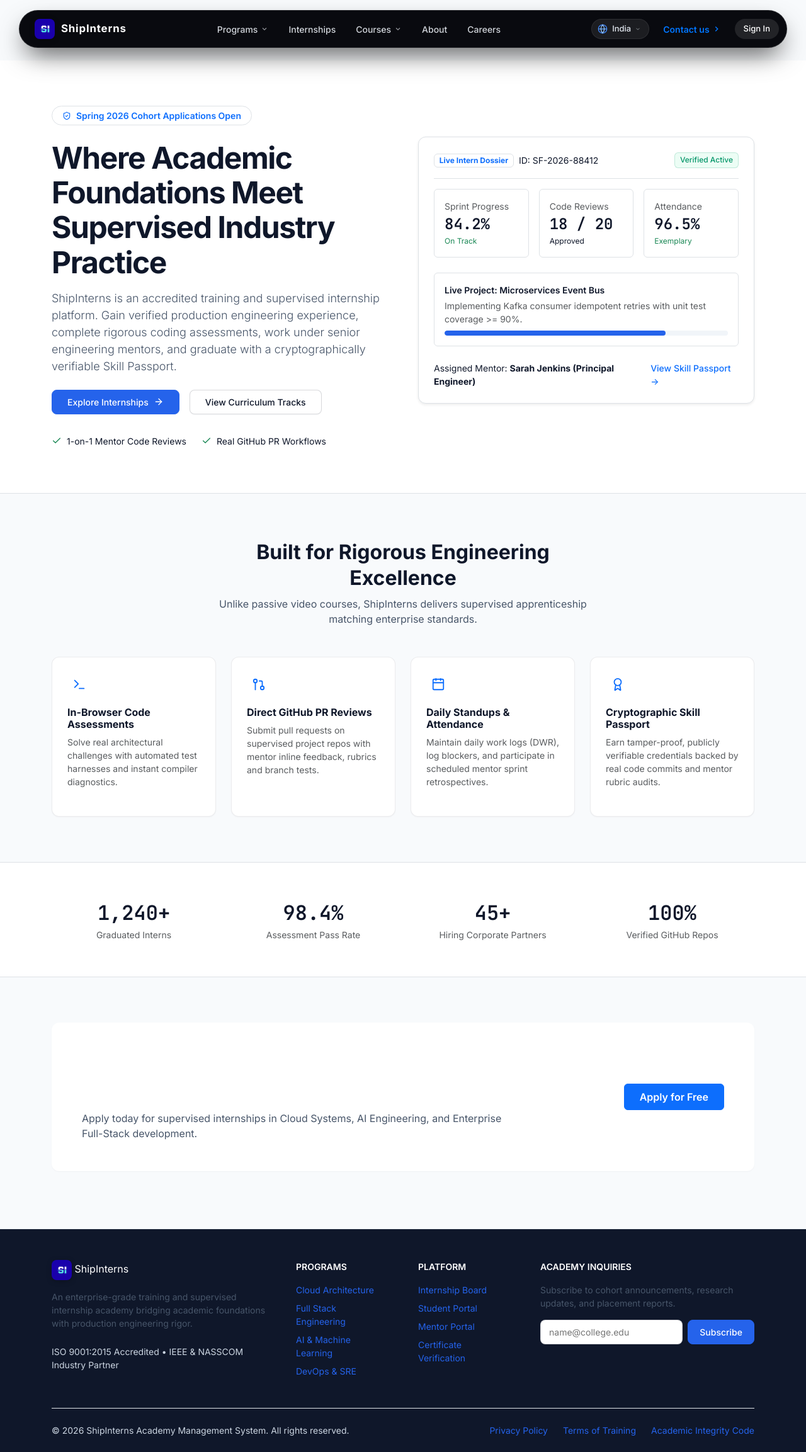
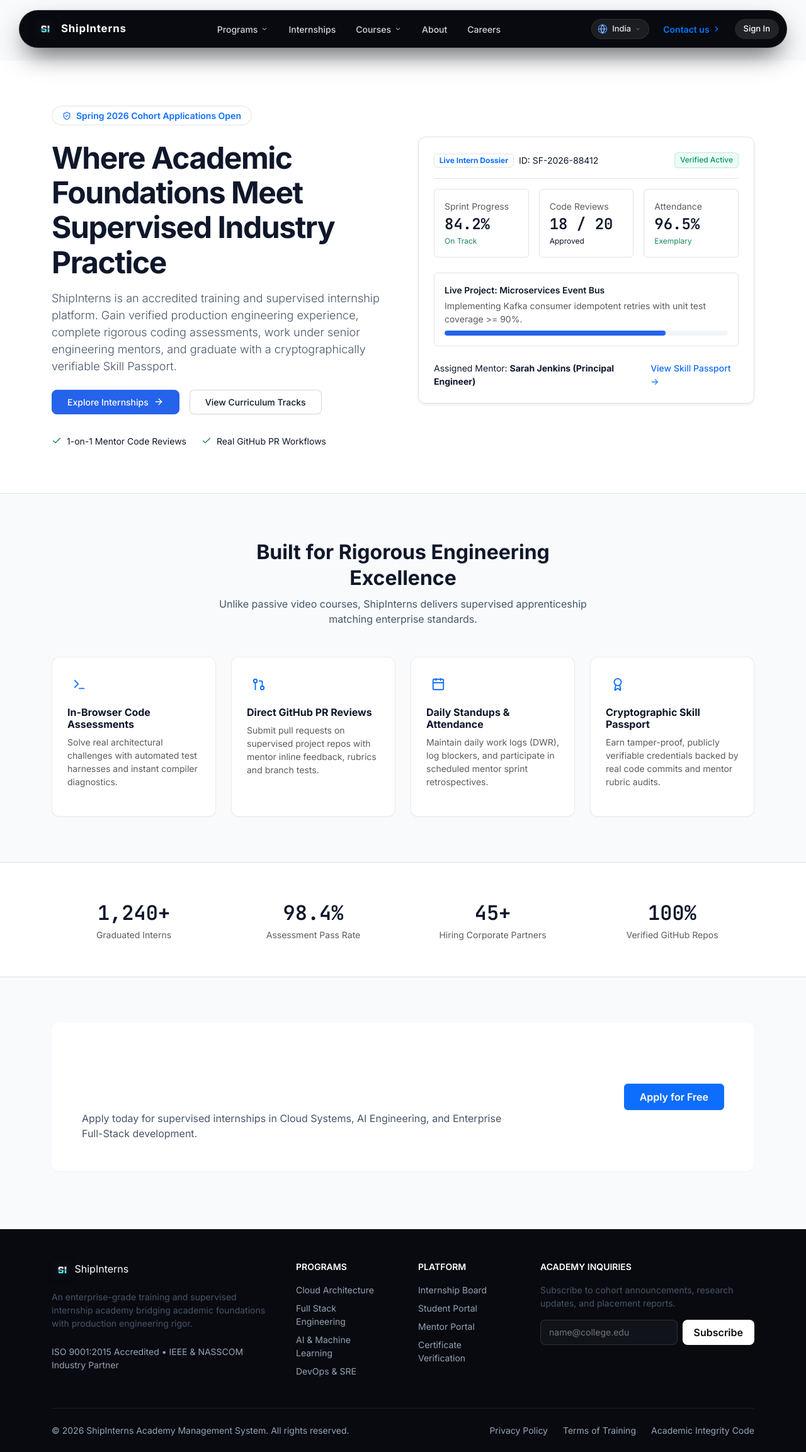
Before and after one commit to dhatcha2006-arch/SHIPINTERNS, a Flask app: page / in a window 1280 px wide. Shown: the whole page at 63% size. Run offline with Flask 3, Linux system fonts and the light colour scheme.

Commit message:
style(footer): convert footer background, links and logo canvas to pure dark black

```diff
--- a/frontend/static/css/layout.css
+++ b/frontend/static/css/layout.css
@@ -312,11 +312,51 @@
   display: none;
 }
 
+/* Public Footer (Pitch-Black Dark Shell matching floating pill navbar) */
 .sf-public-footer {
-  background: var(--sf-slate-900);
-  color: var(--sf-slate-300);
-  border-top: 1px solid var(--sf-slate-800);
+  background: #090a0f !important;
+  color: #94a3b8;
+  border-top: 1px solid rgba(255, 255, 255, 0.08);
   padding: var(--sf-space-12) 0 var(--sf-space-6) 0;
+}
+
+.sf-public-footer a {
+  color: #94a3b8 !important;
+  text-decoration: none;
+  transition: color 0.15s ease;
+}
+
+.sf-public-footer a:hover {
+  color: #ffffff !important;
+}
+
+.sf-public-footer .border-slate-800 {
+  border-color: rgba(255, 255, 255, 0.08) !important;
+}
+
+.sf-public-footer .sf-input {
+  background: #11131a;
+  border: 1px solid rgba(255, 255, 255, 0.12);
+  color: #ffffff;
+}
+
+.sf-public-footer .sf-input:focus {
+  border-color: #3b82f6;
+  outline: none;
+}
+
+.sf-public-footer .btn-sf-footer-sub {
+  background: #ffffff;
+  color: #090a0f;
+  font-weight: 600;
+  border: none;
+  border-radius: var(--sf-radius-md);
+  padding: 8px 18px;
+  transition: all 0.15s ease;
+}
+
+.sf-public-footer .btn-sf-footer-sub:hover {
+  background: #e2e8f0;
 }
 
 /* App Shell (Dashboard, Portal & Studio) */
--- a/frontend/templates/components/footer_public.html
+++ b/frontend/templates/components/footer_public.html
@@ -41,7 +41,7 @@
         </p>
         <div class="d-flex gap-2">
           <input type="email" class="sf-input py-2" placeholder="name@college.edu">
-          <button class="btn-sf-primary text-nowrap">Subscribe</button>
+          <button class="btn-sf-footer-sub text-nowrap">Subscribe</button>
         </div>
       </div>
     </div>
```
Also changed, not shown: frontend/static/images/logo.jpg, frontend/static/images/logo.png.
